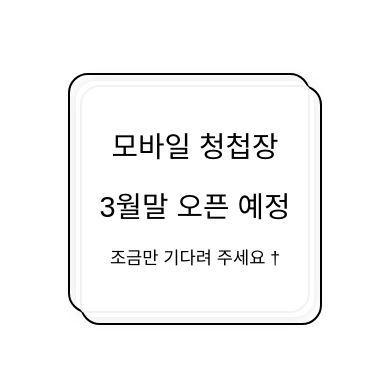
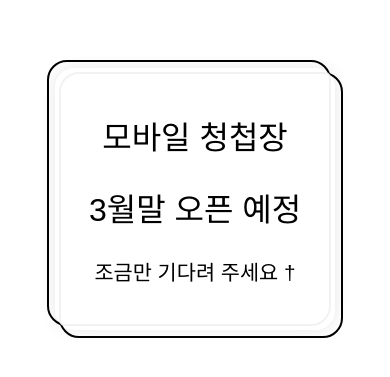
Before and after one commit to sechanglee89/wedding, a plain HTML site: page index.html in a window 390 px wide. Shown: the part 223-600 px from the top of the page. Drawn offline with Linux system fonts and the light colour scheme; a web font is replaced by a local one.

Commit message:
css modify

```diff
--- a/style.css
+++ b/style.css
@@ -4,29 +4,40 @@
   box-sizing: border-box;
 }
 
+html,
+body {
+  height: 100%;
+  width: 100%;
+  overflow: hidden;
+}
+
 body {
   background-color: #ffffff;
   color: #000000;
   font-family: "Ownglyph_ParkDaHyun", sans-serif;
-  height: 100vh;
   display: flex;
   justify-content: center;
   align-items: center;
-  overflow: hidden;
 }
 
 .container {
   text-align: center;
   padding: 20px;
-  max-width: 100%;
+  width: 100%;
+  max-width: 320px;
+  margin: 0 auto;
 }
 
 .content-wrap {
   background-color: rgba(255, 255, 255, 0.95);
-  padding: 2rem;
+  padding: 2rem 1.5rem;
   border-radius: 20px;
   box-shadow: 0 0 15px rgba(0, 0, 0, 0.1);
   position: relative;
+  display: flex;
+  flex-direction: column;
+  justify-content: center;
+  min-height: 250px;
 }
 
 .content-wrap::before,
@@ -62,13 +73,13 @@ p {
 }
 
 .announcement {
-  font-size: 2.2rem;
-  margin: 1.2rem 0;
+  font-size: 2rem;
+  margin: 0.8rem 0;
 }
 
 .waiting {
-  font-size: 1.4rem;
-  margin-bottom: 1.5rem;
+  font-size: 1.3rem;
+  margin: 0.8rem 0;
 }
 
 .highlight {
@@ -77,34 +88,22 @@ p {
   letter-spacing: 2px;
 }
 
-@media (max-width: 768px) {
-  h1 {
-    font-size: 2rem;
+@media (max-width: 360px) {
+  .container {
+    padding: 15px;
   }
 
-  .announcement {
-    font-size: 2rem;
-  }
-
-  .waiting {
-    font-size: 1.3rem;
-  }
-}
-
-@media (max-width: 480px) {
-  h1 {
-    font-size: 1.8rem;
+  .content-wrap {
+    padding: 1.8rem 1.2rem;
+    min-height: 200px;
   }
 
   .announcement {
     font-size: 1.8rem;
+    margin: 0.6rem 0;
   }
 
   .waiting {
     font-size: 1.1rem;
   }
-
-  .content-wrap {
-    padding: 1.5rem;
-  }
 }
```
